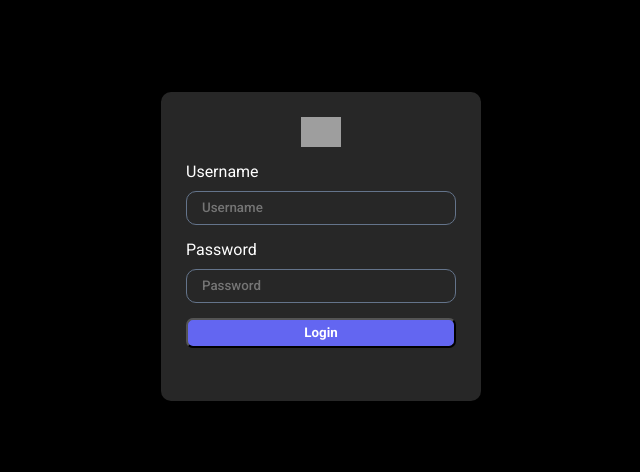
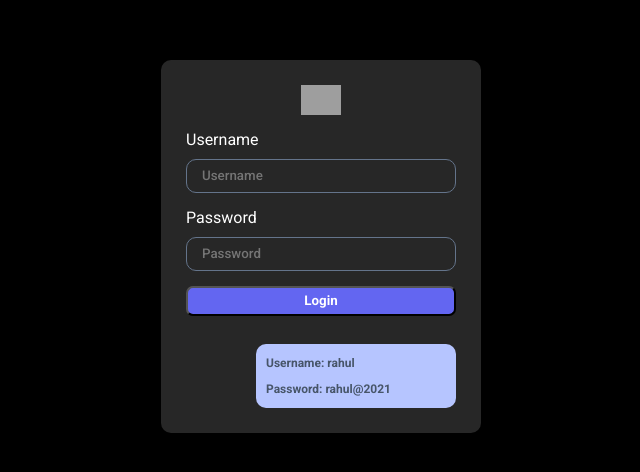
Before and after one commit to Gnani-Codes/Jobby-App-by-Gnani, a React (Create React App) app: page /login in a window 1280 px wide. Shown: the part 154-626 px from the top of the page, without its empty margins (319-959 px from the left). Built offline with nearby package versions, Linux system fonts and the light colour scheme; grey boxes are pictures that could not be loaded; a web font is replaced by a local one.

Commit message:
Feature: added valid credentials to Login form.

```diff
--- a/src/Components/Login/index.css
+++ b/src/Components/Login/index.css
@@ -49,3 +49,15 @@
   color: #ff0b37;
   font-size: 14px;
 }
+.credentials-container {
+  background: #b6c5ff;
+  border-radius: 10px;
+  width: 200px;
+  align-self: flex-end;
+  padding-left: 10px;
+}
+.cred-para {
+  font-size: 12px;
+  color: #475569;
+  font-weight: bold;
+}
--- a/src/Components/Login/index.js
+++ b/src/Components/Login/index.js
@@ -1,5 +1,6 @@
 import Cookies from 'js-cookie'
 import {Component} from 'react'
+import {Redirect} from 'react-router-dom'
 
 import './index.css'
 
@@ -60,7 +61,10 @@ class Login extends Component {
 
   render() {
     const {errorMsg} = this.state
-
+    const jwtToken = Cookies.get('jwt_token')
+    if (jwtToken !== undefined) {
+      return <Redirect to="/" />
+    }
     return (
       <>
         <div className="login-form-container">
@@ -99,6 +103,11 @@ class Login extends Component {
               Login
             </button>
             <p className="form-error-msg">{errorMsg}</p>
+
+            <div className="credentials-container">
+              <p className="cred-para">Username: rahul</p>
+              <p className="cred-para">Password: rahul@2021</p>
+            </div>
           </form>
         </div>
       </>
```
